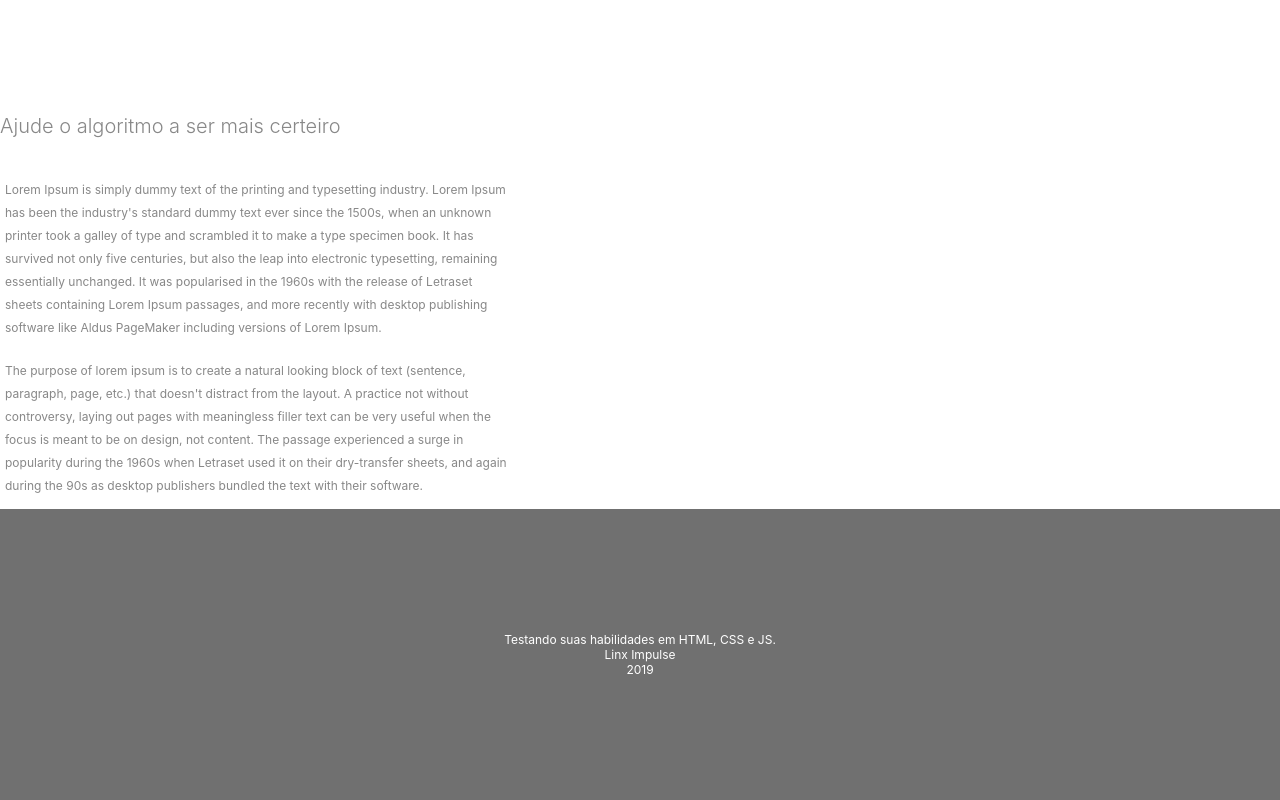
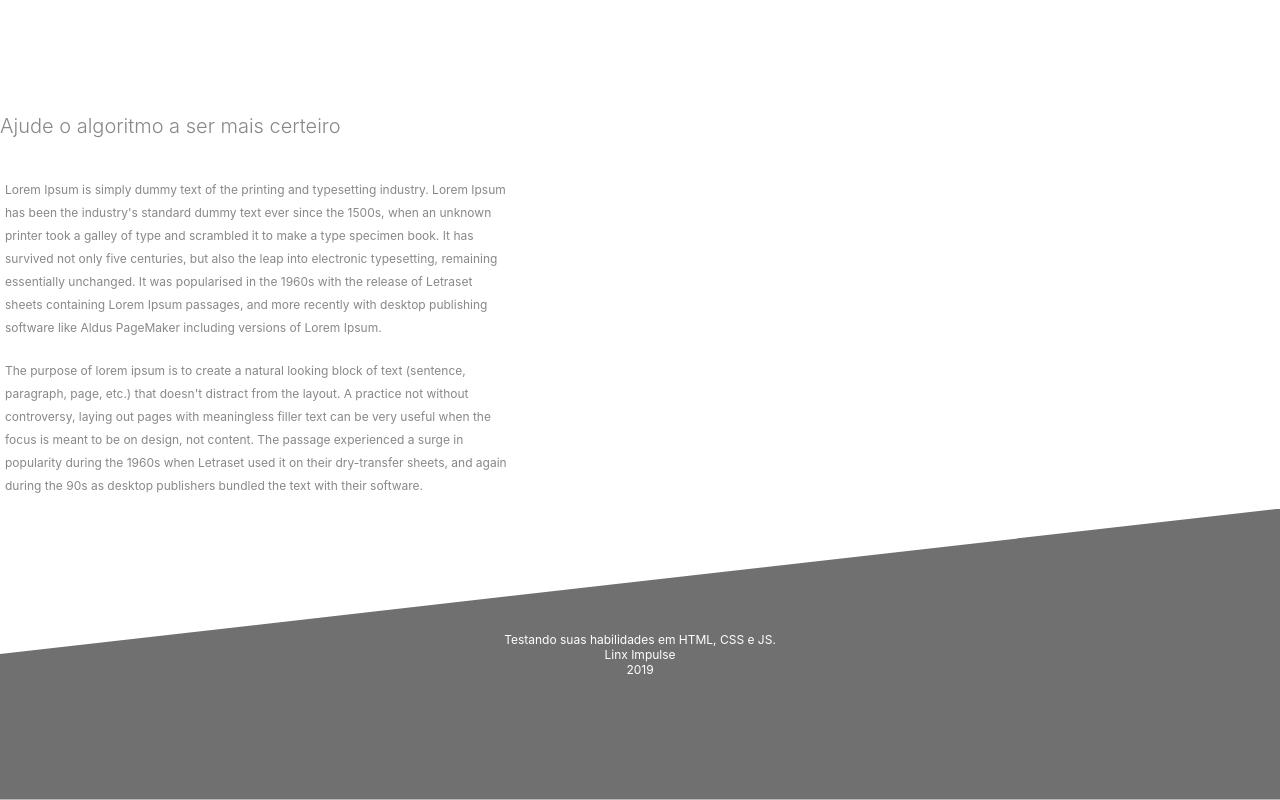
Before and after one commit to Lisandradecassia/react-mock-m5, a React (Vite) app: page / in a window 1280 px wide. Shown: the part 503-1303 px from the top of the page. Built offline with nearby package versions, Linux system fonts and the light colour scheme.

Commit message:
style: correcting footer format

```diff
--- a/src/components/Footer/Footer.module.css
+++ b/src/components/Footer/Footer.module.css
@@ -12,4 +12,5 @@
     color: #FFF;
     background-color: #707070;
     height: 291px;
+    clip-path: polygon(0 50%, 100% 0, 100% 100%, 0 100%);
 }
```
